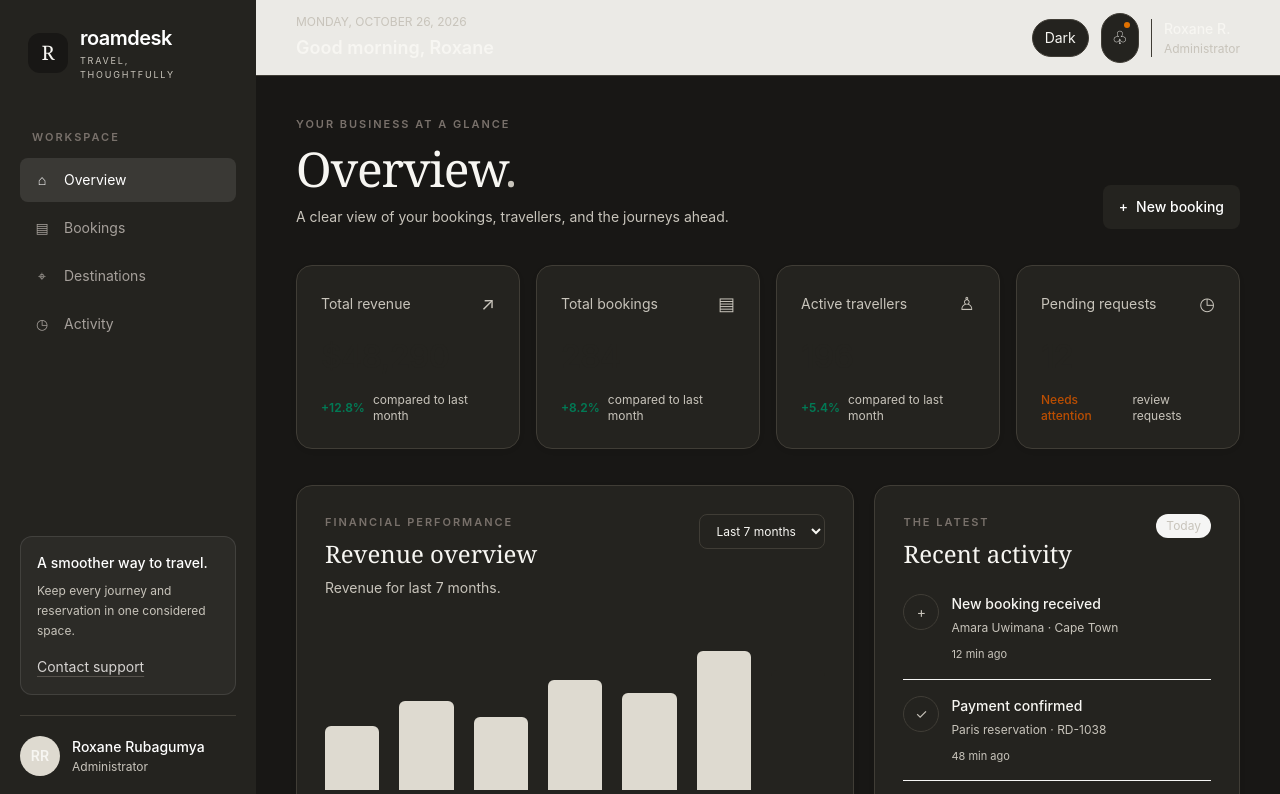
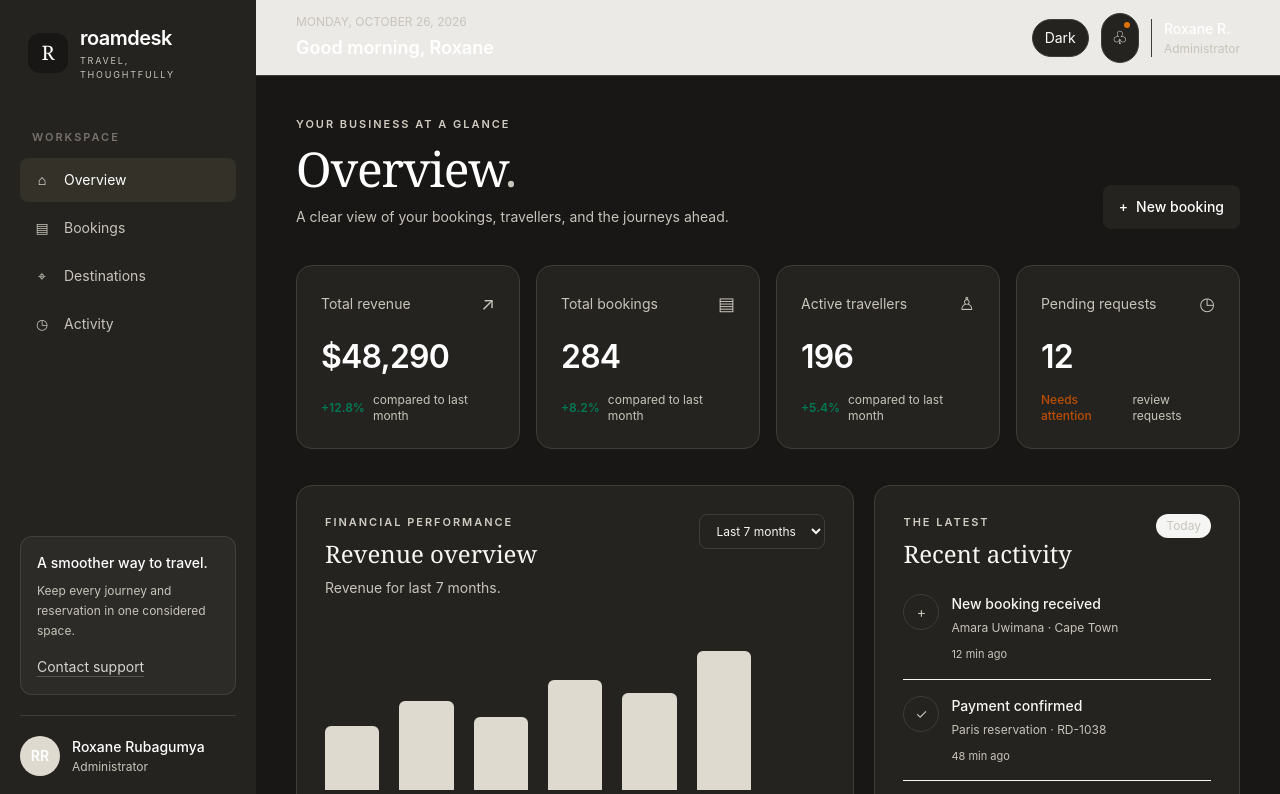
Before and after one commit to roxaneisaro12/week3-tailwind-dashboard, a website built with Vite: page index.html in a window 1280 px wide. Both pictures are taken after a click on the button "Dark". Shown: the top 794 px of the page. Built offline with nearby package versions, Linux system fonts and the light colour scheme.

Commit message:
Improve dashboard and dark mode contrast

```diff
--- a/src/style.css
+++ b/src/style.css
@@ -1,5 +1,6 @@
 
 @import "tailwindcss";
+
 @custom-variant dark (&:where(.dark, .dark *));
 
 @theme {
@@ -9,6 +10,7 @@
   --color-taupe: #DEDAD0;
   --color-muted: #817D73;
   --color-gold: #A58A5A;
+
   --font-display: "Georgia", "Times New Roman", serif;
   --font-sans: "Inter", "Segoe UI", sans-serif;
 }
@@ -33,7 +35,8 @@
 
   button,
   input,
-  select {
+  select,
+  textarea {
     font: inherit;
   }
 
@@ -44,7 +47,8 @@
   button:focus-visible,
   a:focus-visible,
   input:focus-visible,
-  select:focus-visible {
+  select:focus-visible,
+  textarea:focus-visible {
     outline: 2px solid var(--color-gold);
     outline-offset: 3px;
   }
@@ -94,19 +98,7 @@
   }
 }
 
-@media (prefers-reduced-motion: reduce) {
-  *,
-  *::before,
-  *::after {
-    scroll-behavior: auto !important;
-    animation-duration: 0.01ms !important;
-    animation-iteration-count: 1 !important;
-    transition-duration: 0.01ms !important;
-  }
-}
-
-
-/* RoamDesk dark mode readability fixes */
+/* Dark mode: page, cards, text and borders */
 html.dark body {
   background-color: #181715;
   color: #F7F6F2;
@@ -121,10 +113,24 @@ html.dark .bg-paper {
   background-color: #24231F !important;
 }
 
-html.dark .text-charcoal {
+html.dark .card {
+  background-color: #24231F !important;
+  border-color: #403D36 !important;
   color: #F7F6F2 !important;
+  box-shadow: none;
 }
 
+/* Headings and statistic numbers */
+html.dark .text-charcoal,
+html.dark .stat-value {
+  color: #FFFFFF !important;
+}
+
+html.dark .eyebrow {
+  color: #D1CCC2 !important;
+}
+
+/* Secondary text and captions */
 html.dark .text-stone-900,
 html.dark .text-stone-800,
 html.dark .text-stone-700,
@@ -134,6 +140,7 @@ html.dark .text-stone-400 {
   color: #C8C4BB !important;
 }
 
+/* Borders and dividers */
 html.dark .border-stone-200,
 html.dark .border-stone-300,
 html.dark .border-t,
@@ -141,9 +148,11 @@ html.dark .border-b {
   border-color: #403D36 !important;
 }
 
+/* Inputs and form fields */
 html.dark input,
 html.dark select,
-html.dark textarea {
+html.dark textarea,
+html.dark .field {
   background-color: #24231F !important;
   color: #F7F6F2 !important;
   border-color: #514D44 !important;
@@ -154,8 +163,15 @@ html.dark textarea::placeholder {
   color: #A8A397 !important;
 }
 
-html.dark [class~="hover:bg-stone-50"]:hover,
-html.dark [class~="hover:bg-white"]:hover {
+/* Buttons and hover states */
+html.dark .btn-secondary {
+  background-color: #24231F !important;
+  color: #F7F6F2 !important;
+  border-color: #514D44 !important;
+}
+
+html.dark .btn-secondary:hover,
+html.dark [class~="hover:bg-stone-50"]:hover {
   background-color: #343129 !important;
 }
 
@@ -164,8 +180,29 @@ html.dark table td {
   border-color: #403D36;
 }
 
-html.dark .card {
-  background-color: #24231F !important;
-  border-color: #403D36 !important;
-  color: #F7F6F2;
+html.dark table tbody tr:hover {
+  background-color: #302E28;
 }
+
+/* Keep the sidebar's dark styling consistent */
+html.dark .nav-link {
+  color: #C8C4BB;
+}
+
+html.dark .nav-link:hover,
+html.dark .nav-link.active {
+  background-color: #343129;
+  color: #FFFFFF;
+}
+
+/* Respect reduced-motion preferences */
+@media (prefers-reduced-motion: reduce) {
+  *,
+  *::before,
+  *::after {
+    scroll-behavior: auto !important;
+    animation-duration: 0.01ms !important;
+    animation-iteration-count: 1 !important;
+    transition-duration: 0.01ms !important;
+  }
+}
```
